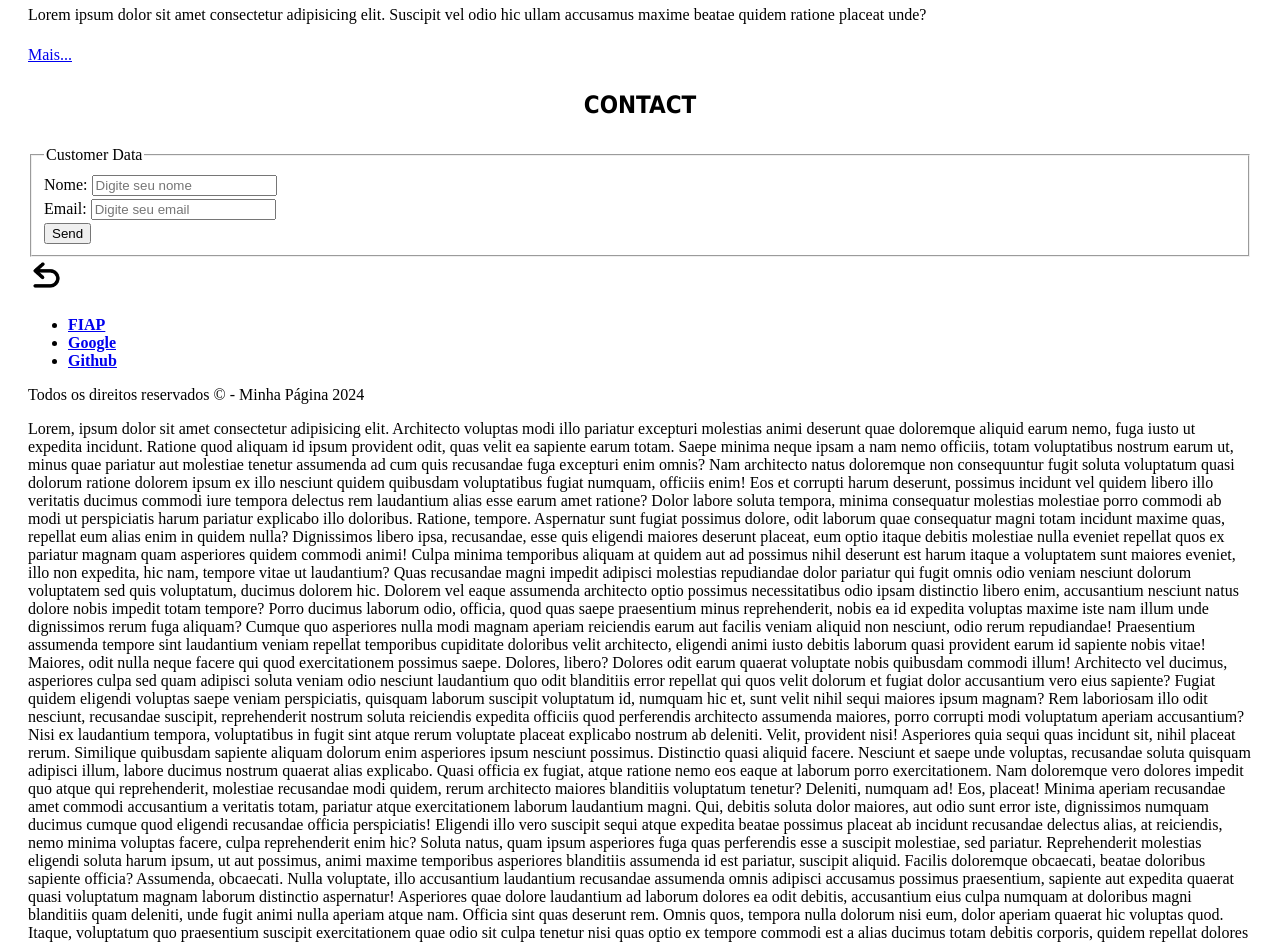
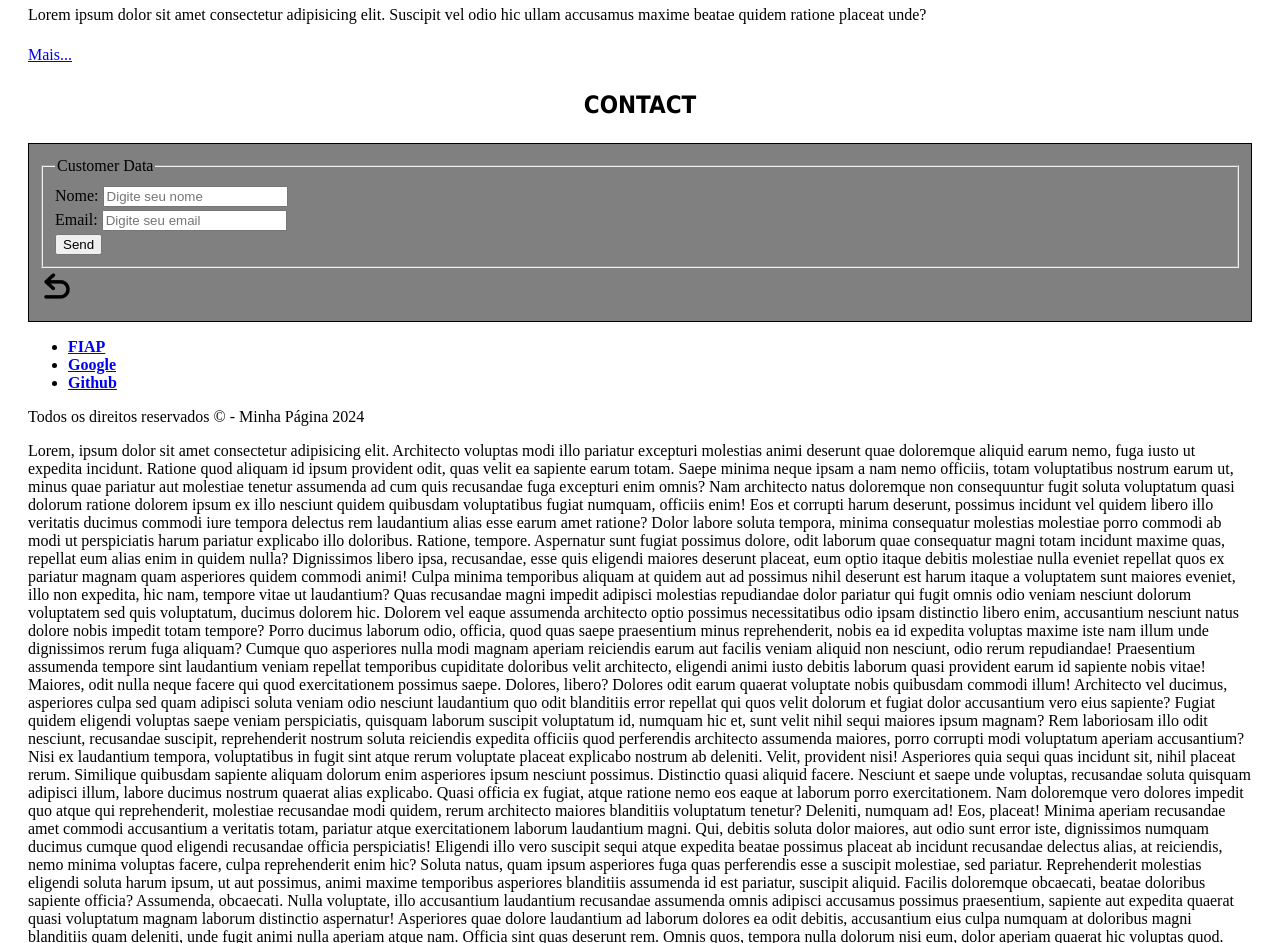
Before and after one commit to LeonardoIafrate/exemplohtml, a plain HTML site: page index.html in a window 1280 px wide. Shown: the part 1628-2571 px from the top of the page. Drawn offline with Linux system fonts and the light colour scheme.

Commit message:
formulario estilizado

```diff
--- a/index.html
+++ b/index.html
@@ -48,7 +48,7 @@
         </div>
         <div id="contact">
           <h2 class="titulos">CONTACT</h2>
-          <form>
+          <form class="contato">
             <fieldset>
               <legend>Customer Data</legend>
               <div>
--- a/style.css
+++ b/style.css
@@ -18,3 +18,9 @@
 .conteudo {
     line-height: 1.5;
 }
+
+.contato {
+    border: 1px solid ;
+    background-color: gray;
+    padding: 10px;
+}
```
